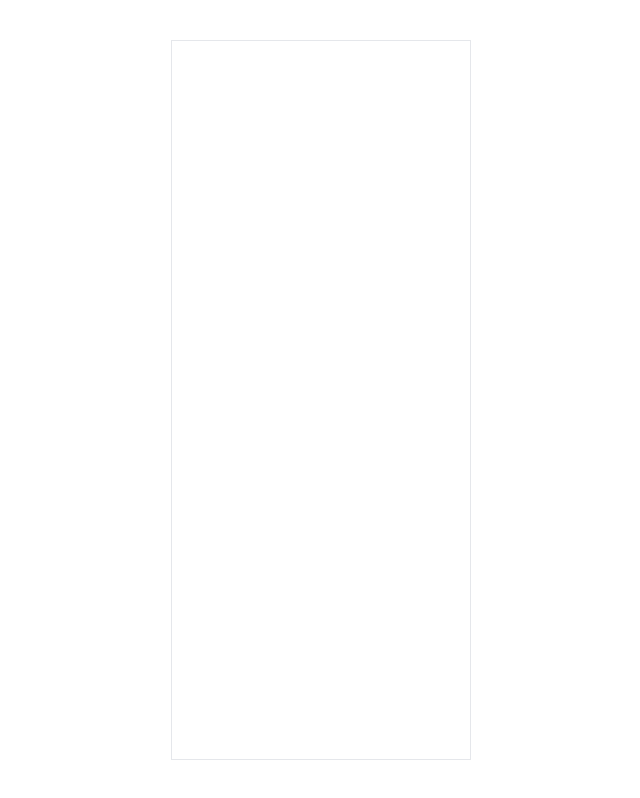
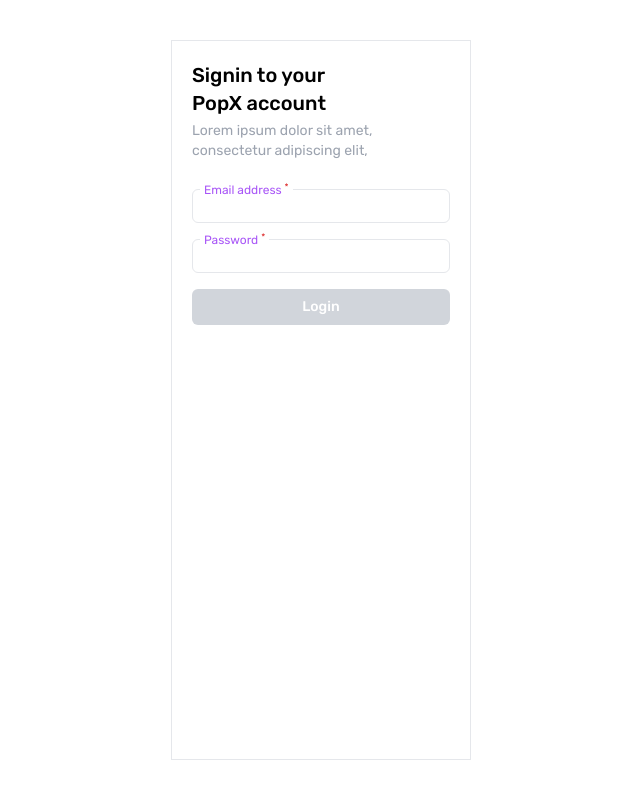
Before and after one commit to HarshaV333/Educase_React_App, a React (Create React App) app: page /login in a window 1280 px wide. Before the commit this address had no page. Shown: the whole page, without its empty margins (319-959 px from the left). Built offline with nearby package versions, Linux system fonts and the light colour scheme.

Commit message:
added login page

```diff
--- a/src/App.jsx
+++ b/src/App.jsx
@@ -2,6 +2,7 @@
 import { Route, Routes } from 'react-router-dom'
 import Home from './Pages/Home'
 import CreateAccount from './Pages/CreateAccount'
+import Login from './Pages/Login'
 
 const App = () => {
   // w-[300px] h-[90vh] border font-Rubic flex flex-col justify-end p-5
@@ -13,6 +14,7 @@
         <Routes>
           <Route path='/' element={<Home/>} />
           <Route path='/createAccount' element={<CreateAccount/>} />
+          <Route path='/login' element={<Login/>} />
         </Routes>
 
       </div>
--- a/src/Pages/CreateAccount.jsx
+++ b/src/Pages/CreateAccount.jsx
@@ -31,7 +31,7 @@
                 <div className=' flex flex-col gap-4 mt-5'>
                     <div className='relative'>
                         <label
-                            className="absolute -top-2 left-2 px-1 bg-white text-[12px] text-gray-600"
+                            className="absolute -top-2 left-2 px-1 bg-white text-[12px] text-purple-500"
                         >Full name <sup className=' text-red-600'>*</sup> </label>
                         <input
                             name='fullName'
@@ -43,7 +43,7 @@
                     </div>
                     <div className='relative'>
                         <label
-                            className="absolute -top-2 left-2 px-1 bg-white text-[12px] text-gray-600"
+                            className="absolute -top-2 left-2 px-1 bg-white text-[12px] text-purple-500"
                         >Phone number <sup className=' text-red-600'>*</sup> </label>
                         <input
                             name='phNo'
@@ -55,7 +55,7 @@
                     </div>
                     <div className='relative'>
                         <label
-                            className="absolute -top-2 left-2 px-1 bg-white text-[12px] text-gray-600"
+                            className="absolute -top-2 left-2 px-1 bg-white text-[12px] text-purple-500"
                         >Email address <sup className=' text-red-600'>*</sup> </label>
                         <input
                             name='email'
@@ -67,7 +67,7 @@
                     </div>
                     <div className='relative'>
                         <label
-                            className="absolute -top-2 left-2 px-1 bg-white text-[12px] text-gray-600"
+                            className="absolute -top-2 left-2 px-1 bg-white text-[12px] text-purple-500"
                         >Password <sup className=' text-red-600'>*</sup> </label>
                         <input
                             name='password'
@@ -79,7 +79,7 @@
                     </div>
                     <div className='relative'>
                         <label
-                            className="absolute -top-2 left-2 px-1 bg-white text-[12px] text-gray-600"
+                            className="absolute -top-2 left-2 px-1 bg-white text-[12px] text-purple-500"
                         >Company name <sup className=' text-red-600'>*</sup> </label>
                         <input
                             name='companyName'
@@ -99,7 +99,7 @@
                                 name='isAgency'
                                 value='Yes'
                                 onChange={changeHandler}
-                                className=' size-4'
+                                className=' size-4 checked:accent-purple-300'
                             />
                             <label className=' px-1 text-xs'>Yes</label>
                             <input
@@ -107,14 +107,14 @@
                                 name='isAgency'
                                 value='No'
                                 onChange={changeHandler}
-                                className=' size-4'
+                                className=' size-4 accent-purple-300'
                             />
                             <label className=' px-1 text-xs'>No</label>
                         </div>
                     </div>
                 </div>
                 <div>
-                    <button onClick={submitHandler} className='py-2 text-sm bg-blue-600 text-white rounded-md w-full'>
+                    <button onClick={submitHandler} className='py-2 text-sm bg-violet-600 text-white rounded-md w-full'>
                         Create Account
                     </button>
                 </div>
--- /dev/null
+++ b/src/Pages/Login.jsx
@@ -0,0 +1,67 @@
+import React, { useState } from 'react'
+
+const Login = () => {
+
+    const [formData, setFormData] = useState({
+        email: "", password: ""
+    })
+
+    function changeHandler(e){
+        const {name, value} = e.target;
+        setFormData((prev) => ({
+            ...prev,
+            [name]: value
+        }))
+    }
+
+    function submitHandler(e){
+        e.preventDefault();
+        console.log("formData", formData);
+    }
+
+  return (
+    <div className='flex flex-col'>
+        <div>
+            <h2 className='font-medium text-xl'>Signin to your</h2>
+            <h2 className='font-medium text-xl'>PopX account</h2>
+        </div>
+        <div className=' my-1'>
+            <p className=' text-sm text-gray-400'>Lorem ipsum dolor sit amet,</p>
+            <p className=' text-sm text-gray-400'>consectetur adipiscing elit,</p>
+        </div>
+        <div className='flex flex-col gap-4 mt-6'>
+            <div className='relative'>
+                <label
+                    className="absolute -top-2 left-2 px-1 bg-white text-[12px] text-purple-500"
+                >Email address <sup className=' text-red-600'>*</sup> </label>
+                <input
+                    name='email'
+                    type='text'
+                    className=" border w-full rounded-md p-1"
+                    value={formData.email}
+                    onChange={changeHandler}
+                />
+            </div>
+            <div className='relative'>
+                <label
+                    className="absolute -top-2 left-2 px-1 bg-white text-[12px] text-purple-500"
+                >Password <sup className=' text-red-600'>*</sup> </label>
+                <input
+                    name='password'
+                    type='password'
+                    className=" border w-full rounded-md p-1"
+                    value={formData.password}
+                    onChange={changeHandler}
+                />
+            </div>
+        </div>
+        <div>
+            <button onClick={submitHandler} className='py-2 text-sm bg-gray-300 font-medium text-white rounded-md w-full mt-4'>
+                Login
+            </button>
+        </div>
+    </div>
+  )
+}
+
+export default Login
```
